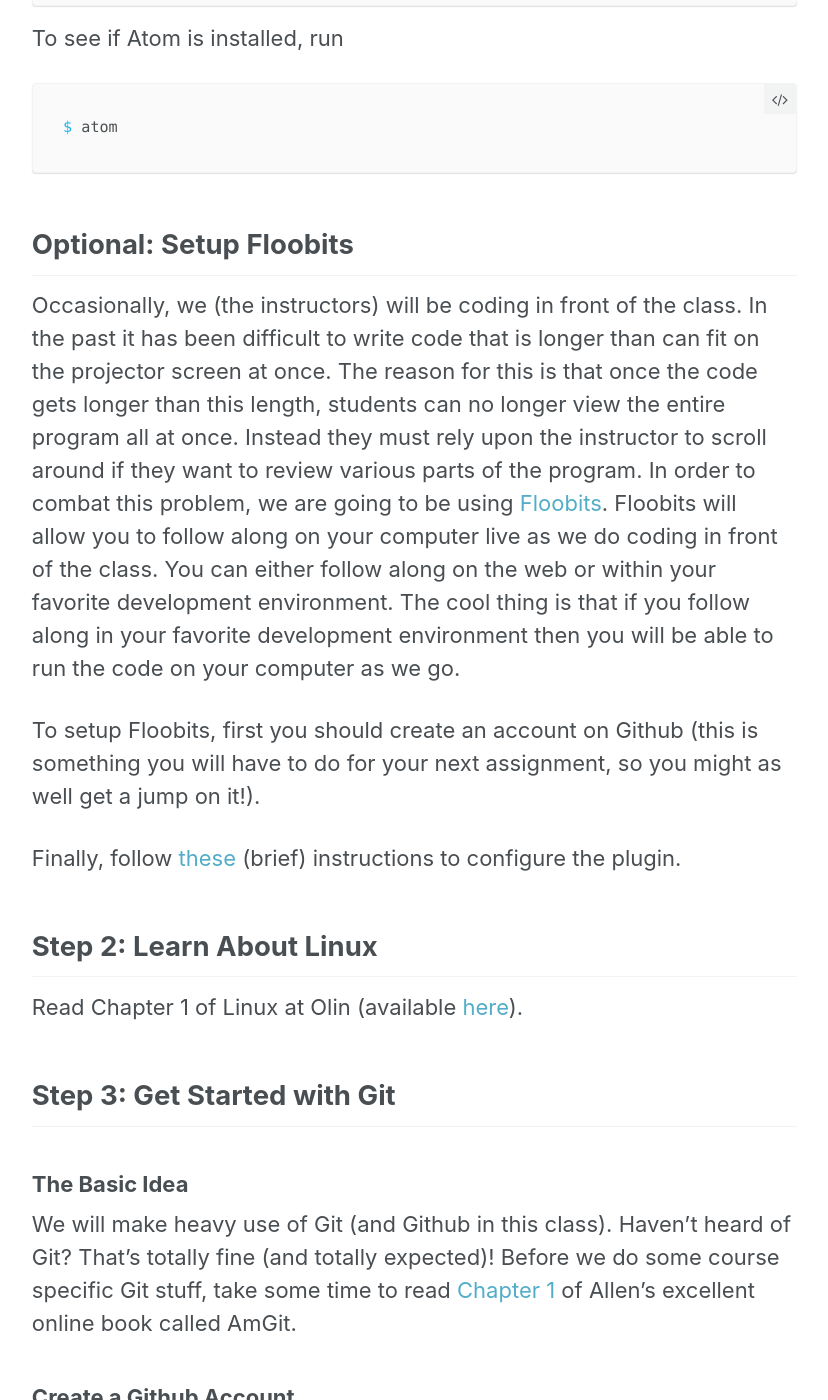
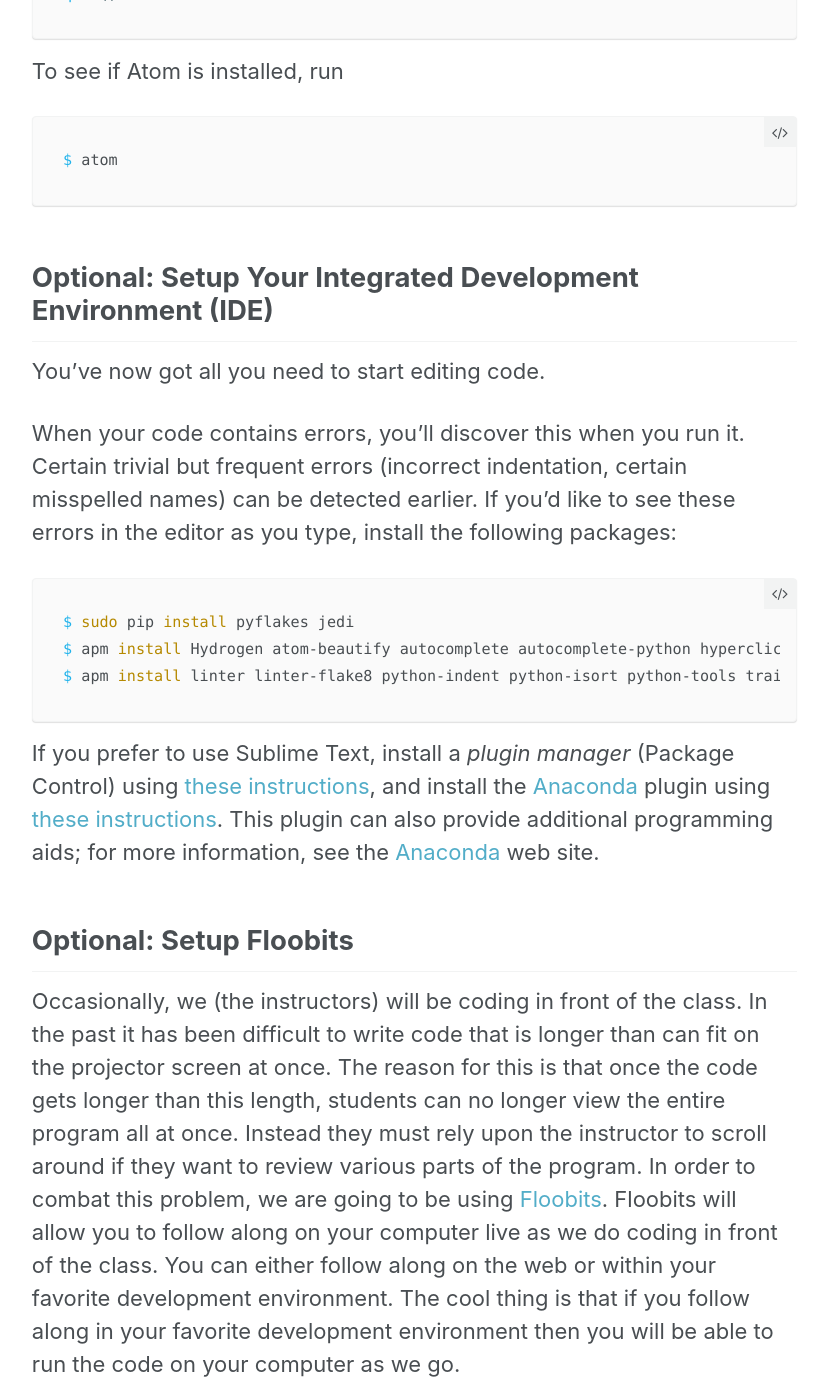
Before and after one commit to sd17spring/sd17spring.github.io, a Jekyll site: the page built from _assignments/setup-your-environment.md, in a window 1280 px wide and 1400 px high, scrolled down 4643 px. Shown: the whole window, without its empty margins (252-1080 px from the left). Built offline with Jekyll 4.4.1, drawn with Linux system fonts in a browser that asks for light colours; some of the changed text lies outside the part shown.

Commit message:
setup environment: add IDE plugins

````diff
--- a/_assignments/setup-your-environment.md
+++ b/_assignments/setup-your-environment.md
@@ -153,6 +153,28 @@
 ``` bash
 $ atom
 ```
+
+
+## Optional: Setup Your Integrated Development Environment (IDE)
+
+You've now got all you need to start editing code.
+
+When your code contains errors, you'll discover this when you run it.
+Certain trivial but frequent errors (incorrect indentation, certain misspelled names) can be detected earlier.
+If you'd like to see these errors in the editor as you type, install the following packages:
+
+``` bash
+$ sudo pip install pyflakes jedi
+$ apm install Hydrogen atom-beautify autocomplete autocomplete-python hyperclick
+$ apm install linter linter-flake8 python-indent python-isort python-tools trailing-spaces
+```
+
+If you prefer to use Sublime Text, install a _plugin manager_ (Package Control) using [these
+instructions](https://packagecontrol.io/installation#st3), and install the
+[Anaconda](http://damnwidget.github.io/anaconda/#) plugin using [these
+instructions](http://damnwidget.github.io/anaconda/#using-anaconda-installation).
+This plugin can also provide additional programming aids; for more information, see the
+[Anaconda](http://damnwidget.github.io/anaconda/#) web site.
 
 
 ## Optional: Setup Floobits
````
